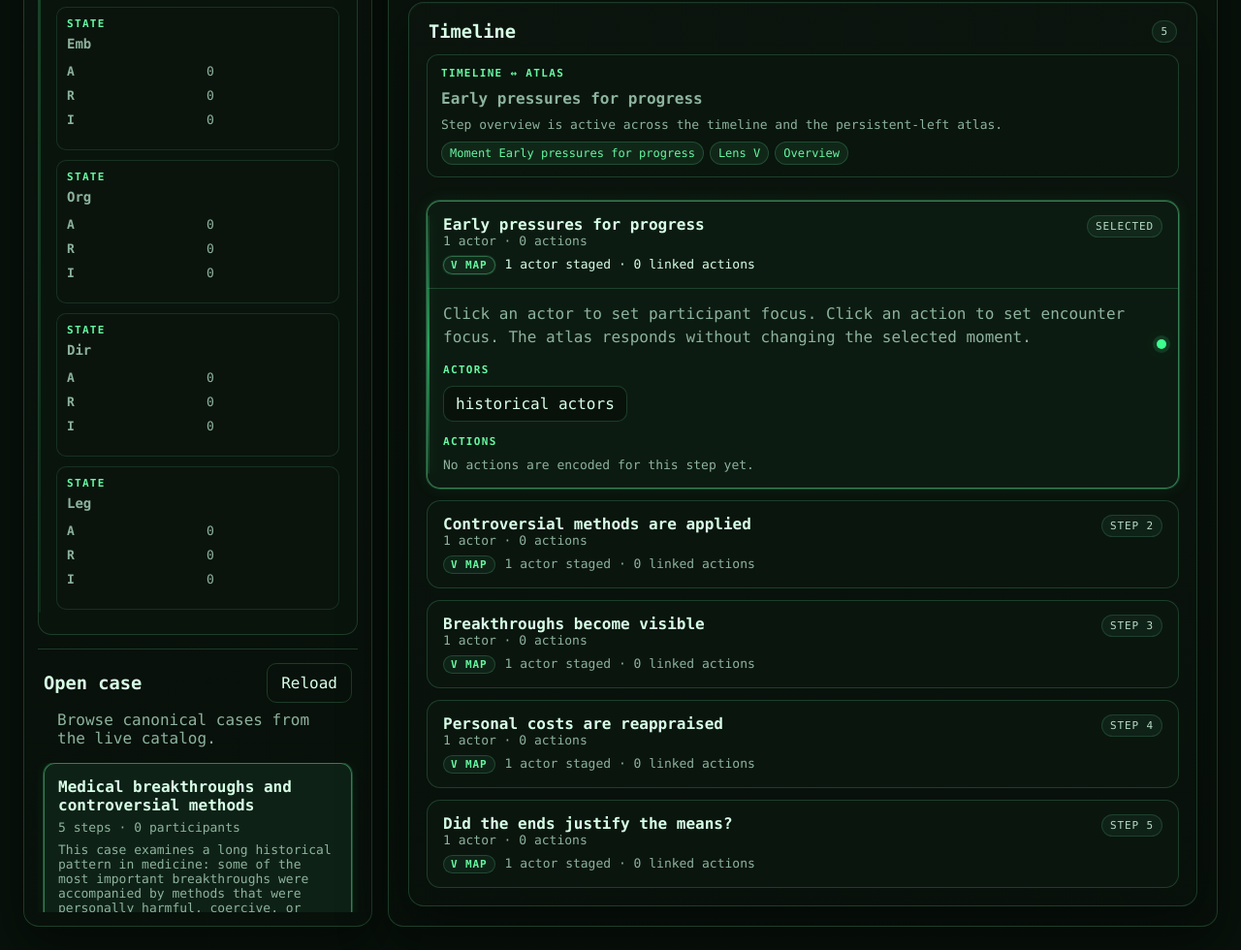
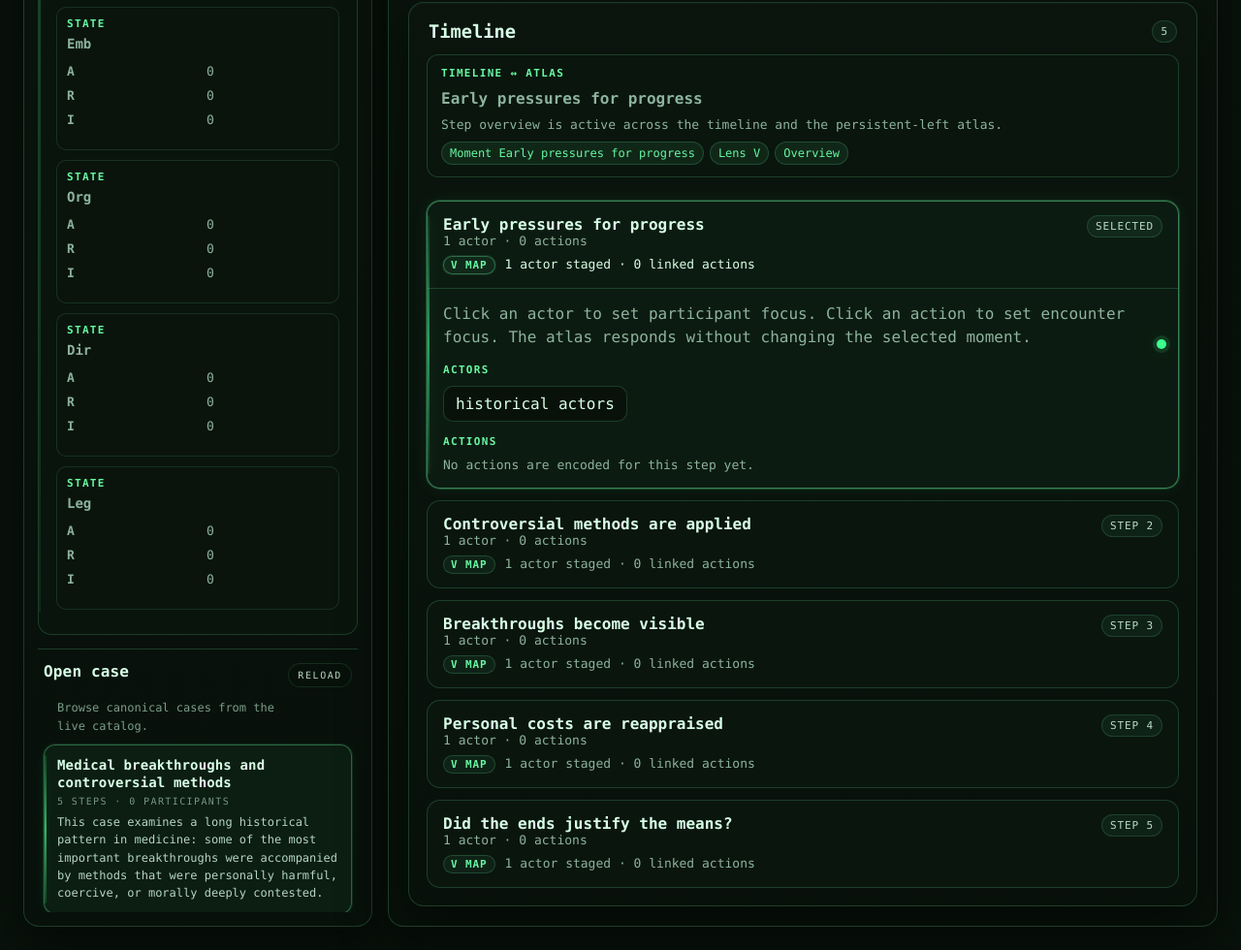
Before and after one commit to CMDR-Kegaira-Ohaya/gfe-engine-exp, a website with bundled scripts: page workbench-v3.html in a window 1280 px wide. Shown: the part 1156-2136 px from the top of the page at 97% size. Built offline with nearby package versions, Linux system fonts and the light colour scheme.

Commit message:
Refine lower-left open panel grammar

```diff
--- /dev/null
+++ b/ui-v3/open-panel.css
@@ -0,0 +1,159 @@
+/* lower-left open panel grammar refinement */
+
+.aux-shell {
+  gap: 8px;
+}
+
+.aux-shell .aux-head {
+  align-items: flex-start;
+  gap: 10px;
+  padding-bottom: 4px;
+}
+
+.aux-shell #side-panel-title {
+  margin: 0;
+  font-size: 16px;
+  line-height: 1.12;
+  letter-spacing: 0.01em;
+  color: var(--text);
+}
+
+.aux-shell #reload-catalog {
+  padding: 6px 9px;
+  border-radius: 999px;
+  font-size: 10px;
+  letter-spacing: 0.16em;
+  text-transform: uppercase;
+  color: rgba(216, 255, 231, 0.82);
+  border-color: rgba(112, 255, 174, 0.12);
+  background: rgba(8, 17, 11, 0.44);
+}
+
+.aux-shell #reload-catalog:hover {
+  border-color: rgba(103, 247, 161, 0.24);
+  background: rgba(12, 31, 21, 0.62);
+}
+
+.aux-shell #side-panel-intro {
+  margin-top: 0;
+  margin-bottom: 0;
+  font-size: 12px;
+  line-height: 1.55;
+  color: rgba(141, 179, 157, 0.86);
+  max-width: 34ch;
+}
+
+.aux-shell .panel-body {
+  display: grid;
+  gap: 8px;
+  padding-top: 2px;
+}
+
+.aux-shell .panel-body.empty {
+  padding: 12px 14px;
+  border: 1px solid rgba(112, 255, 174, 0.12);
+  border-radius: 12px;
+  background: rgba(10, 22, 14, 0.72);
+  color: rgba(141, 179, 157, 0.86);
+}
+
+.aux-shell .catalog-item {
+  position: relative;
+  margin-bottom: 0;
+  padding: 12px 13px;
+  border-radius: 12px;
+  border-color: rgba(112, 255, 174, 0.12);
+  background: rgba(10, 22, 14, 0.76);
+  box-shadow: inset 0 1px 0 rgba(216, 255, 231, 0.02);
+}
+
+.aux-shell .catalog-item::before {
+  content: '';
+  position: absolute;
+  left: 0;
+  top: 10px;
+  bottom: 10px;
+  width: 2px;
+  border-radius: 999px;
+  background: rgba(103, 247, 161, 0.12);
+  opacity: 0.9;
+}
+
+.aux-shell .catalog-item:hover {
+  border-color: rgba(103, 247, 161, 0.24);
+  background: rgba(12, 31, 21, 0.72);
+}
+
+.aux-shell .catalog-item.active {
+  border-color: rgba(103, 247, 161, 0.34);
+  background: rgba(13, 30, 19, 0.94);
+  box-shadow: 0 0 0 1px rgba(103, 247, 161, 0.1), 0 0 16px rgba(60, 255, 143, 0.05);
+}
+
+.aux-shell .catalog-item.active::before {
+  background: linear-gradient(180deg, rgba(60, 255, 143, 0.18), rgba(60, 255, 143, 0.76), rgba(60, 255, 143, 0.18));
+  box-shadow: 0 0 10px rgba(60, 255, 143, 0.16);
+}
+
+.aux-shell .catalog-title {
+  margin-bottom: 5px;
+  font-size: 14px;
+  line-height: 1.24;
+  letter-spacing: 0.01em;
+  color: var(--text);
+}
+
+.aux-shell .catalog-meta {
+  margin-bottom: 7px;
+  font-size: 10px;
+  text-transform: uppercase;
+  letter-spacing: 0.14em;
+  color: rgba(141, 179, 157, 0.82);
+}
+
+.aux-shell .catalog-synopsis {
+  font-size: 12px;
+  line-height: 1.52;
+  color: rgba(216, 255, 231, 0.82);
+}
+
+.aux-shell .placeholder-card {
+  padding: 13px 14px;
+  border-color: rgba(112, 255, 174, 0.12);
+  background: rgba(10, 22, 14, 0.74);
+}
+
+.aux-shell .placeholder-card h3 {
+  margin: 0 0 8px;
+  font-size: 15px;
+  line-height: 1.16;
+  color: var(--text);
+}
+
+.aux-shell .placeholder-card p {
+  margin: 0 0 8px;
+  font-size: 12px;
+  line-height: 1.56;
+  color: rgba(216, 255, 231, 0.82);
+}
+
+.aux-shell .placeholder-card .placeholder-note {
+  font-size: 11px;
+  line-height: 1.48;
+  color: rgba(141, 179, 157, 0.84);
+}
+
+.aux-shell .placeholder-actions {
+  gap: 8px;
+  margin: 2px 0 2px;
+}
+
+.aux-shell .placeholder-actions .ghost {
+  padding: 7px 9px;
+  border-radius: 999px;
+  font-size: 10px;
+  text-transform: uppercase;
+  letter-spacing: 0.14em;
+  border-color: rgba(112, 255, 174, 0.12);
+  background: rgba(8, 17, 11, 0.4);
+}
--- a/workbench-v3.html
+++ b/workbench-v3.html
@@ -6,6 +6,7 @@
   <title>GFE Workbench v3</title>
   <link rel="stylesheet" href="./ui-v3/styles.css" />
   <link rel="stylesheet" href="./ui-v3/reading-surfaces.css" />
+  <link rel="stylesheet" href="./ui-v3/open-panel.css" />
 </head>
 <body>
   <div class="app-shell">
```
